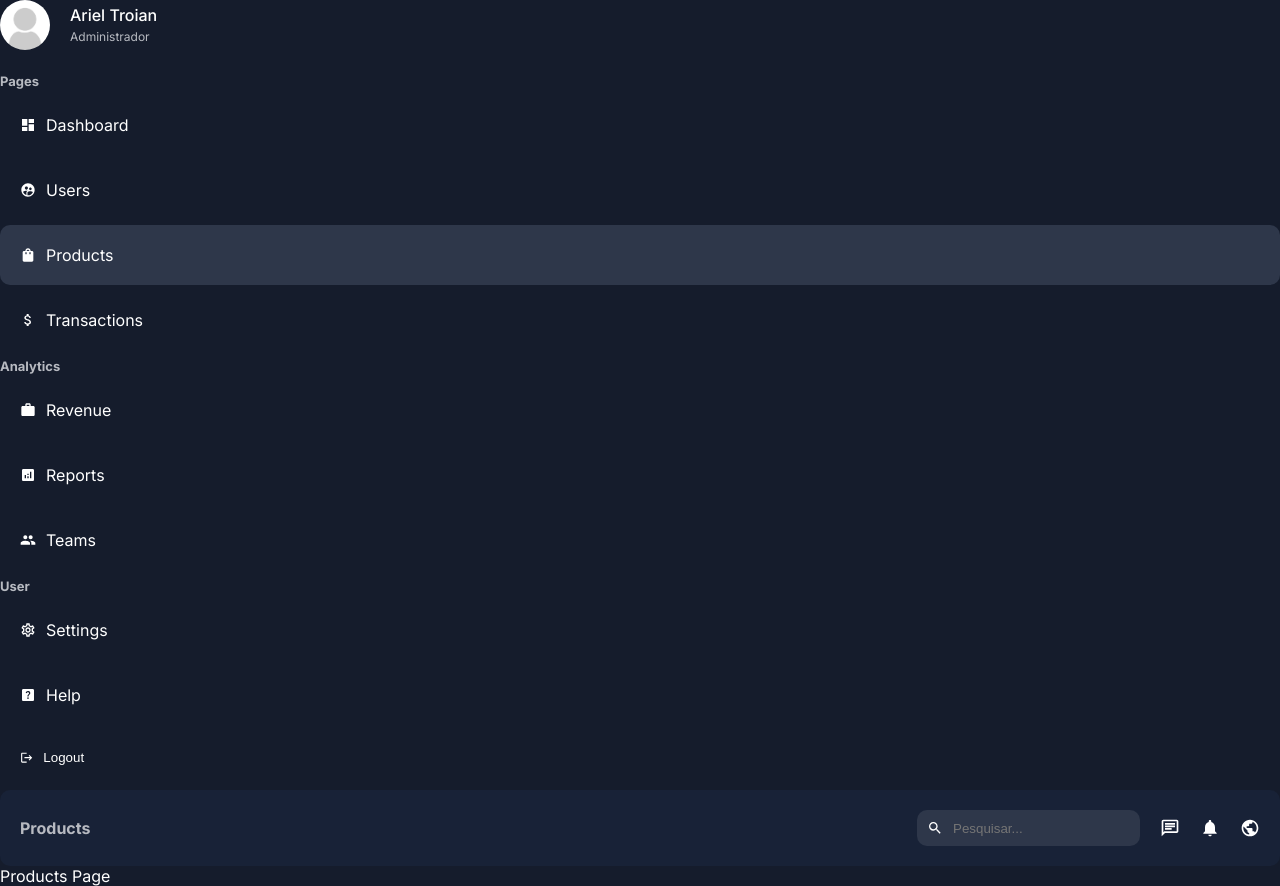
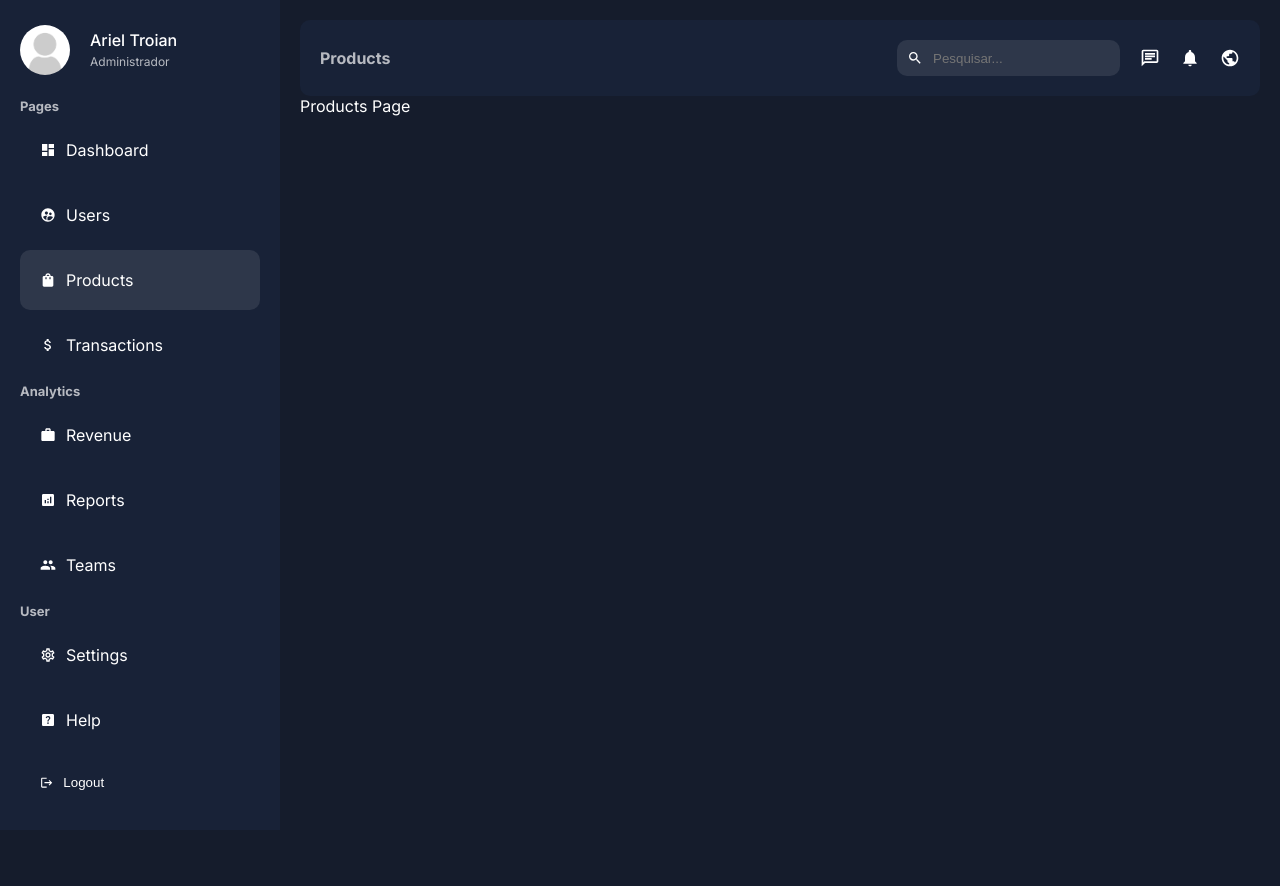
Before and after one commit to arieltroian/Painel-de-Controle, a Next.js app: page /dashboard/products in a window 1280 px wide. After the commit the page ends 830 px from the top, so only its background shows below. Built offline with nearby package versions, Linux system fonts and the light colour scheme.

Commit message:
feat: styles classes added to layout

```diff
--- a/src/app/dashboard/layout.jsx
+++ b/src/app/dashboard/layout.jsx
@@ -1,13 +1,14 @@
 import Navbar from "../ui/dashboard/navbar/navbar";
 import Sidebar from "../ui/dashboard/sidebar/sidebar";
+import styles from "../ui/dashboard/dashboard.module.css";
 
 const Layout = ({ children }) => {
   return (
-    <div>
-      <div>
+    <div className={styles.container}>
+      <div className={styles.menu}>
         <Sidebar />
       </div>
-      <div>
+      <div className={styles.content}>
         <Navbar />
         {children}
       </div>
```
